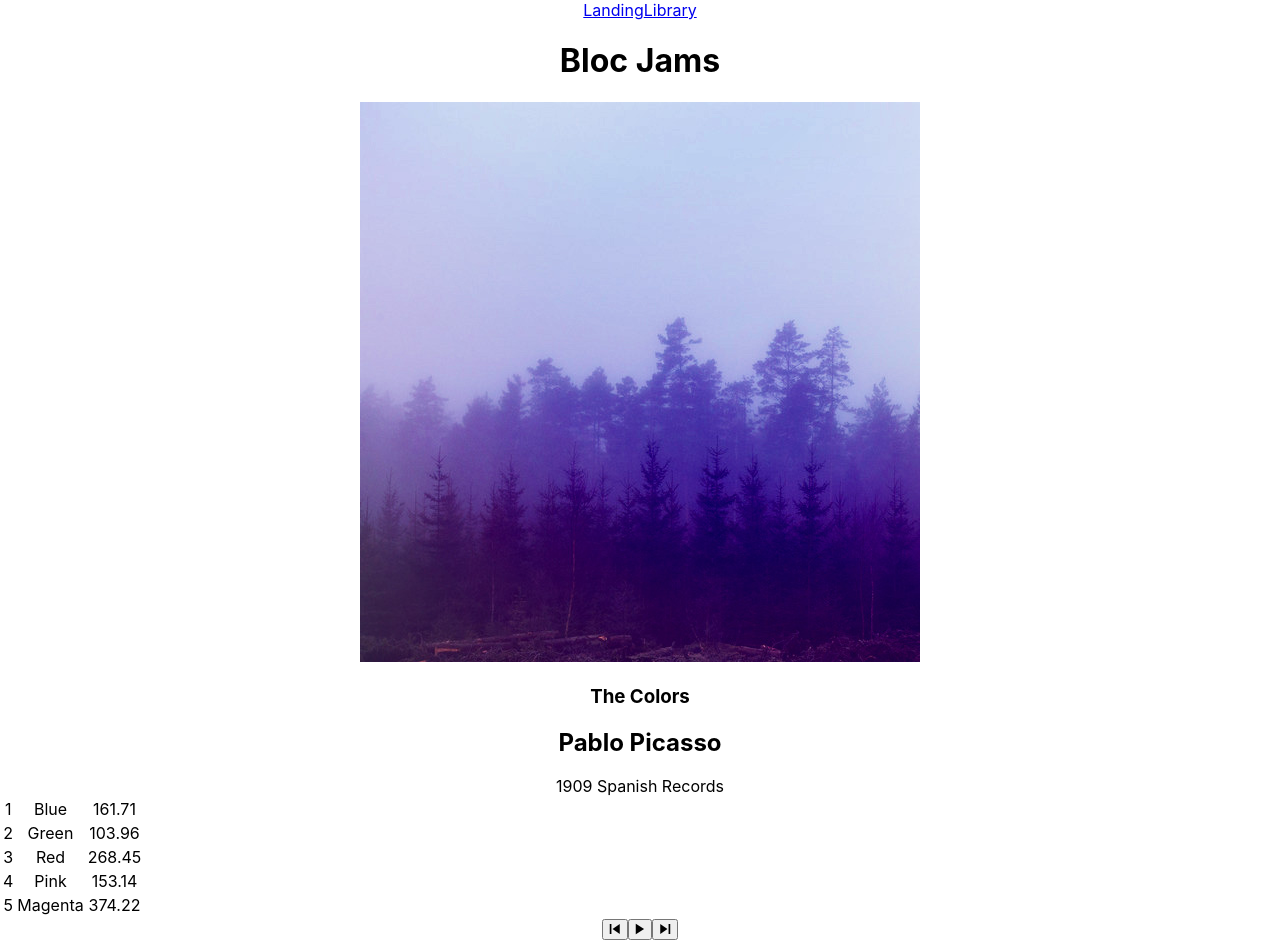
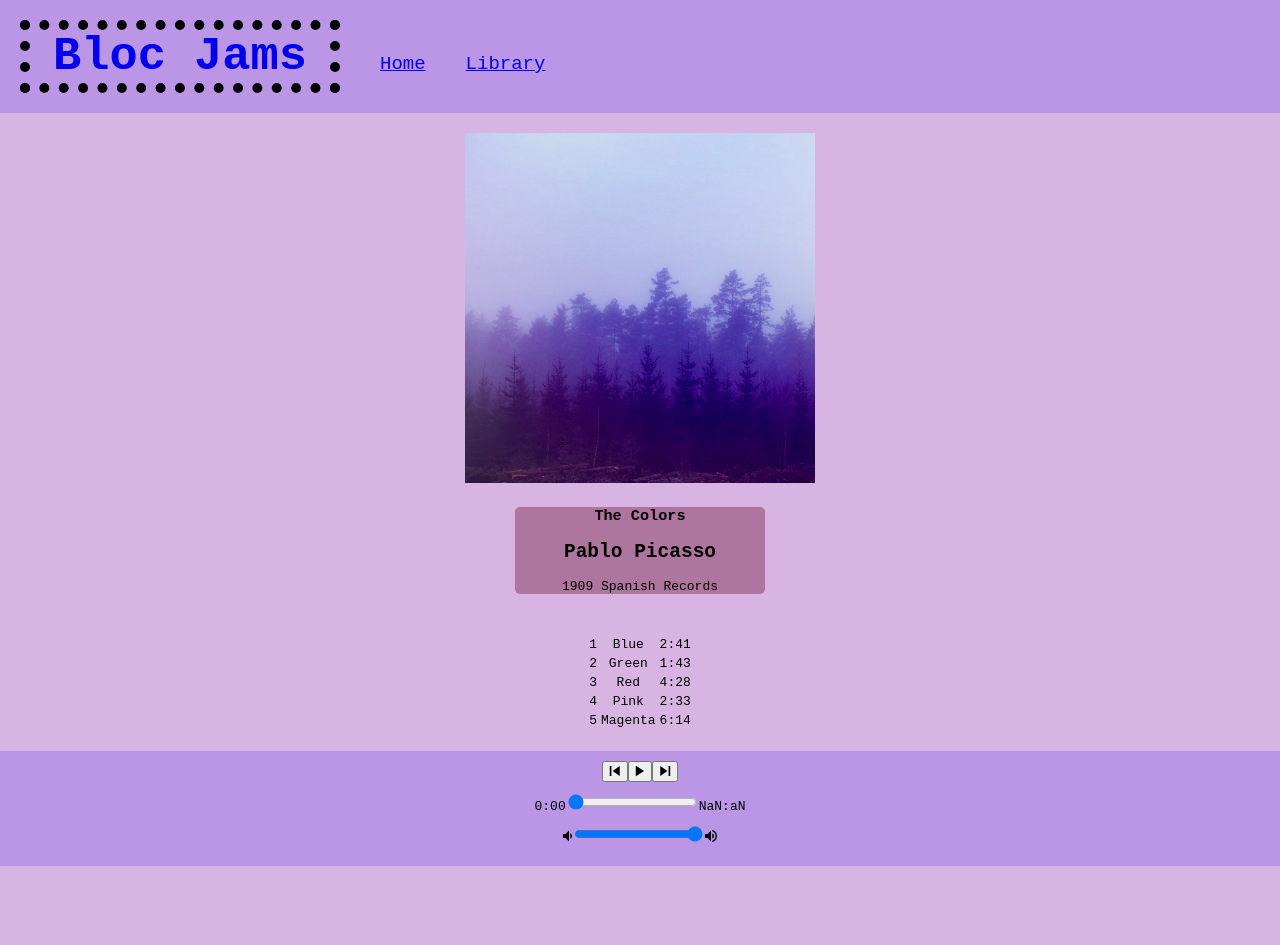
Before and after one commit to samantha-13a/bloc-jams-react, a React (Create React App) app: page /album/the-colors in a window 1280 px wide. Shown: the top 945 px of the page. After the commit the page ends 866 px from the top, so only its background shows below. Built offline with nearby package versions, Linux system fonts and the light colour scheme.

Commit message:
Checkpoint 10 Styling: Complete

```diff
--- a/src/App.css
+++ b/src/App.css
@@ -1,7 +1,3 @@
-.App {
-  text-align: center;
-}
-
 .App-logo {
   animation: App-logo-spin infinite 20s linear;
   height: 40vmin;
@@ -30,3 +26,27 @@
     transform: rotate(360deg);
   }
 }
+
+.landing-link, .library-link {
+  margin: 0 20px 20px;
+  font-size: 19px;
+  display: inline-block;
+}
+
+.app-name {
+  border: 10px dotted black;
+  font-size: 47px;
+  width: 300px;
+  margin: 20px;
+  display: inline-block;
+  text-align: center;
+}
+
+body {
+  background-color: #D8B4E2;
+  font-family: monospace;
+}
+
+nav {
+  background-color: #BC96E6;
+}
--- a/src/App.js
+++ b/src/App.js
@@ -1,6 +1,10 @@
 import React, { Component } from 'react';
 import { Route, Link } from 'react-router-dom';
 import './App.css';
+import './components/Landing.css';
+import './components/Library.css';
+import './components/Album.css';
+import './components/PlayerBar.css';
 import Landing from './components/Landing';
 import Library from './components/Library';
 import Album from './components/Album';
@@ -11,10 +15,10 @@ class App extends Component {
       <div className="App">
         <header>
           <nav>
-            <Link to='/'>Landing</Link>
-            <Link to='/Library'>Library</Link>
+            <Link to='/'><h1 className="app-name">Bloc Jams</h1></Link>
+            <Link className="landing-link" to='/'>Home</Link>
+            <Link className="library-link" to='/Library'>Library</Link>
           </nav>
-          <h1>Bloc Jams</h1>
         </header>
         <main>
           <Route exact path="/" component={Landing} />
--- /dev/null
+++ b/src/components/Album.css
@@ -0,0 +1,23 @@
+#song-list {
+  margin: 0 auto;
+  padding: 20px;
+}
+
+.album {
+  text-align: center;
+  width: 100%;
+}
+
+#album-cover-art {
+  width: 350px;
+  margin-top: 20px;
+}
+
+.album-details {
+  background-color: #AE759F;
+  text-align: center;
+  width: 250px;
+  margin: 20px auto;
+  max-width: 100%;
+  border-radius: 5px;
+}
--- a/src/components/Album.js
+++ b/src/components/Album.js
@@ -15,7 +15,6 @@ class Album extends Component {
             isPlaying: false,
             currentSong: null,
             currentTime: 0,
-            displayTime: '-:--',
             duration: album.songs[0].duration,
             currentVolume: 0,
             songHovered: null
@@ -29,10 +28,7 @@ class Album extends Component {
         this.eventListeners = {
             timeupdate: e => {
                 const display = this.formatTime(this.audioElement.currentTime);
-                this.setState({
-                    currentTime: this.audioElement.currentTime,
-                    displayTime: display
-                });
+                this.setState({ currentTime: this.audioElement.currentTime });
             },
             durationchange: e => {
                 this.setState({ duration: this.audioElement.duration });
@@ -167,7 +163,6 @@ class Album extends Component {
                     isPlaying={this.state.isPlaying}
                     currentSong={this.state.currentSong}
                     currentTime={this.audioElement.currentTime}
-                    displayTime={this.state.displayTime}
                     duration={this.audioElement.duration}
                     currentVolume={this.audioElement.volume}
                     handleSongClick={() => this.handleSongClick(this.state.currentSong)}
--- /dev/null
+++ b/src/components/Landing.css
@@ -0,0 +1,29 @@
+.hero-title {
+  font-size: 60px;
+  background-color: #AE759F;
+  text-align: center;
+  width: 670px;
+  margin: 20px auto;
+  max-width: 100%;
+  border-radius: 5px;
+}
+
+.selling-points div {
+  float: left;
+  width: 29%;
+  background-color: #BC96E6;
+  margin: 3vw;
+  padding: 10px;
+  box-sizing: border-box;
+  min-height: 150px;
+  text-align: center;
+  border-radius: 5px;
+}
+
+.selling-points .point-one {
+  margin-right: 0;
+}
+
+.selling-points .point-three {
+  margin-left: 0;
+}
--- a/src/components/Landing.js
+++ b/src/components/Landing.js
@@ -2,20 +2,23 @@ import React from 'react';
 
 const Landing = () => (
   <section className="landing">
-    <h1 className="hero-title">Turn the music up!</h1>
+    <h2 className="hero-title">TURN THE MUSIC UP!</h2>
 
     <section className="selling-points">
-      <div className="point">
-        <h2 className="point-title">Choose your music</h2>
-        <p className="point-description">The world is full of music, why should you have to listen to music that someone else chose?</p>
+      <div className="point-one">
+        <h2 className="point-title">Choose Your Music</h2>
+        <p className="point-description">The world is full of music!</p>
+        <p>Why should you have to listen to music that someone else chose?</p>
       </div>
-      <div className="point">
-        <h2 className="point-title">Unlimited, streaming, ad-free</h2>
-        <p className="point-description">No arbitrary limits. No distractions.</p>
+      <div className="point-two">
+        <h2 className="point-title">Unlimited - Streaming - Ad-Free</h2>
+        <p className="point-description">No arbitrary limits.</p>
+        <p>No distractions.</p>
       </div>
-      <div className="point">
-        <h2 className="point-title">Mobile enabled</h2>
-        <p className="point-description">Listen to your music on the go. This streaming service is available on all mobile platforms.</p>
+      <div className="point-three">
+        <h2 className="point-title">Mobile Enabled</h2>
+        <p className="point-description">Listen to your music on the go.</p>
+        <p>This streaming service is available on all mobile platforms.</p>
       </div>
     </section>
   </section>
--- /dev/null
+++ b/src/components/Library.css
@@ -0,0 +1,22 @@
+.library {
+  text-align: center;
+}
+
+.album {
+  display: inline-block;
+}
+
+.album-title {
+  font-size: 50px;
+  text-shadow: 5px 5px 10px black;
+  margin: 0 20px;
+}
+
+.album-cover {
+  width: 350px;
+  margin: 20px;
+}
+
+.album-details {
+  margin: 20px;
+}
--- a/src/components/Library.js
+++ b/src/components/Library.js
@@ -13,12 +13,17 @@ class Library extends Component {
             <section className='library'>
                 {
                     this.state.albums.map( (album, index) =>
-                        <Link to={`/album/${album.slug}`} key={index}>
-                            <img src={album.albumCover} alt={album.title} />
-                            <div>{album.title}</div>
-                            <div>{album.artist}</div>
-                            <div>{album.songs.length} songs</div>
-                        </Link>
+                        <div className="album">
+                            <Link to={`/album/${album.slug}`} key={index}>
+                                <img className="album-cover" src={album.albumCover} alt={album.title} />
+                                <div className="album-title">{album.title}</div>
+                                <div className="album-details">
+                                    {album.artist}
+                                    <br />
+                                    {album.songs.length} songs
+                                </div>
+                            </Link>
+                        </div>
                     )
                 }
             </section>
--- /dev/null
+++ b/src/components/PlayerBar.css
@@ -0,0 +1,12 @@
+#time-control {
+  margin: 10px;
+}
+
+#volume-control {
+  margin: 0 10px 10px;
+}
+
+.player-bar {
+  background-color: #BC96E6;
+  padding: 10px;
+}
--- a/src/components/PlayerBar.js
+++ b/src/components/PlayerBar.js
@@ -1,6 +1,12 @@
 import React, { Component } from 'react';
 
 class PlayerBar extends Component {
+  formatTime(duration) {
+    const minutes = Math.floor(duration / 60);
+    const seconds = ('0' + Math.floor(duration - (minutes * 60))).slice(-2);
+    return minutes + ':' + seconds;
+  }
+
   render() {
     return (
       <section className="player-bar">
@@ -16,7 +22,7 @@ class PlayerBar extends Component {
           </button>
         </section>
         <section id="time-control">
-          <div className="current-time">{this.props.displayTime}</div>
+          <span className="current-time">{this.formatTime(this.props.currentTime)}</span>
           <input
             type="range"
             className="seek-bar"
@@ -26,10 +32,10 @@ class PlayerBar extends Component {
             step="0.01"
             onChange={this.props.handleTimeChange}
           />
-          <div className="total-time">{this.props.duration}</div>
+          <span className="total-time">{this.formatTime(this.props.duration)}</span>
         </section>
         <section id="volume-control">
-          <div className="icon ion-md-volume-low"></div>
+          <span className="icon ion-md-volume-low"></span>
           <input
             type="range"
             className="seek-bar"
@@ -39,7 +45,7 @@ class PlayerBar extends Component {
             step="0.01"
             onChange={this.props.handleVolumeChange}
           />
-          <div className="icon ion-md-volume-high"></div>
+          <span className="icon ion-md-volume-high"></span>
         </section>
       </section>
     );
--- a/src/data/albums.js
+++ b/src/data/albums.js
@@ -5,11 +5,11 @@ export default [{
     albumCover: '/assets/images/album_covers/01.jpg',
     slug: 'the-colors',
     songs: [
-        { title: 'Blue', duration: '161.71', audioSrc: '/assets/music/blue.mp3' },
-        { title: 'Green', duration: '103.96', audioSrc: '/assets/music/green.mp3' },
-        { title: 'Red', duration: '268.45', audioSrc: '/assets/music/red.mp3' },
-        { title: 'Pink', duration: '153.14', audioSrc: '/assets/music/pink.mp3' },
-        { title: 'Magenta', duration: '374.22', audioSrc: '/assets/music/magenta.mp3' }
+        { title: 'Blue', duration: '2:41', audioSrc: '/assets/music/blue.mp3' },
+        { title: 'Green', duration: '1:43', audioSrc: '/assets/music/green.mp3' },
+        { title: 'Red', duration: '4:28', audioSrc: '/assets/music/red.mp3' },
+        { title: 'Pink', duration: '2:33', audioSrc: '/assets/music/pink.mp3' },
+        { title: 'Magenta', duration: '6:14', audioSrc: '/assets/music/magenta.mp3' }
     ]
 }, {
     title: 'The Telephone',
@@ -18,10 +18,10 @@ export default [{
     albumCover: '/assets/images/album_covers/02.jpg',
     slug: 'the-telephone',
     songs: [
-        { title: 'Blue', duration: '161.71', audioSrc: '/assets/music/blue.mp3' },
-        { title: 'Green', duration: '103.96', audioSrc: '/assets/music/green.mp3' },
-        { title: 'Red', duration: '268.45', audioSrc: '/assets/music/red.mp3' },
-        { title: 'Pink', duration: '153.14', audioSrc: '/assets/music/pink.mp3' },
-        { title: 'Magenta', duration: '374.22', audioSrc: '/assets/music/magenta.mp3' }
+        { title: 'Blue', duration: '2:41', audioSrc: '/assets/music/blue.mp3' },
+        { title: 'Green', duration: '1:43', audioSrc: '/assets/music/green.mp3' },
+        { title: 'Red', duration: '4:28', audioSrc: '/assets/music/red.mp3' },
+        { title: 'Pink', duration: '2:33', audioSrc: '/assets/music/pink.mp3' },
+        { title: 'Magenta', duration: '6:14', audioSrc: '/assets/music/magenta.mp3' }
     ]
 }];
```
